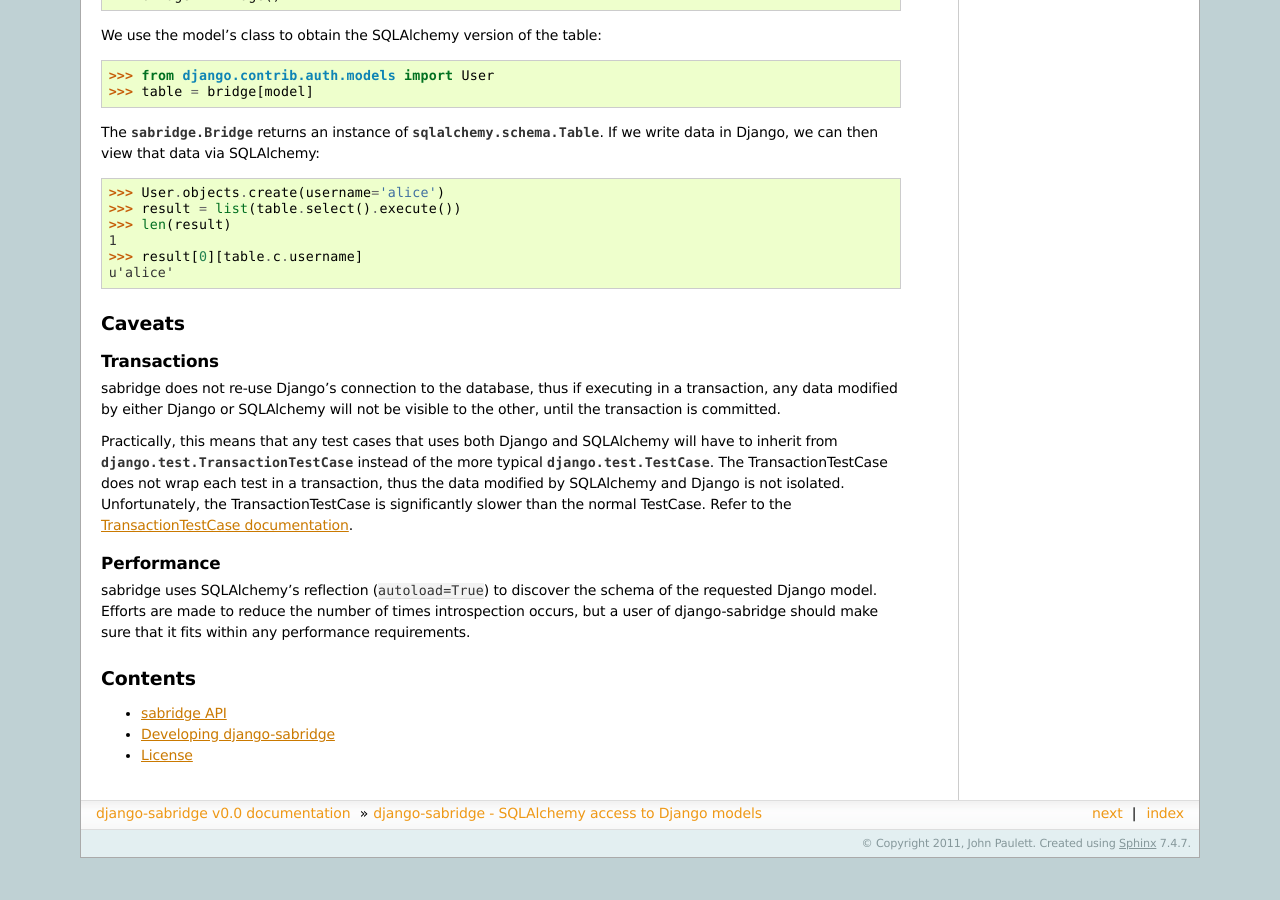
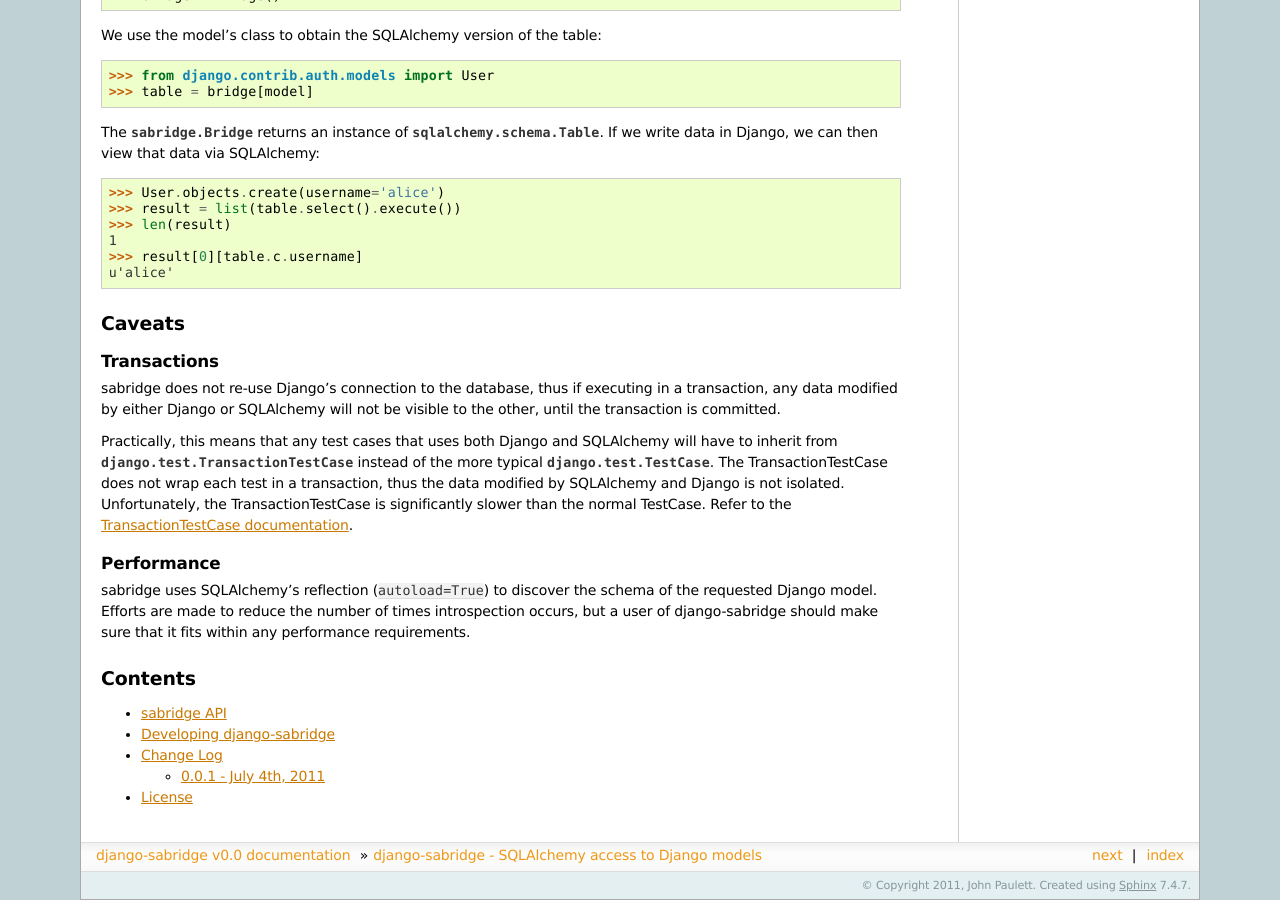
Before and after one commit to johnpaulett/django-sabridge, a Sphinx documentation site: the page built from docs/index.rst, in a window 1280 px wide and 900 px high, scrolled down 582 px. Built offline with Sphinx 7.4.7, drawn with Linux system fonts in a browser that asks for light colours; before the commit the page ends 1440 px from its top, so only the background shows below that.

Commit message:
Add changelog.

```diff
--- /dev/null
+++ b/docs/changelog.rst
@@ -0,0 +1,10 @@
+Change Log
+==========
+
+
+0.0.1 - July 4th, 2011
+----------------------
+
+ * Initial release
+ * Basic mapping from Django's Model class into SQLAlchemy's Table class using
+   SQLAlchemy's table introspection.
--- a/docs/index.rst
+++ b/docs/index.rst
@@ -96,4 +96,5 @@ Contents
 
    api
    develop
+   changelog
    license
```
